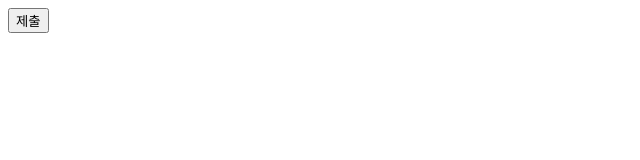
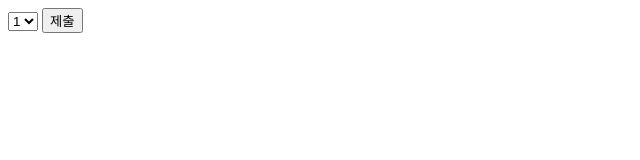
Before and after one commit to ClarusIubar/async, a plain HTML site: page index.html in a window 1280 px wide. Shown: the whole page, without its empty margins (0-640 px from the left). Drawn offline with Linux system fonts and the light colour scheme.

Commit message:
select option 추가

```diff
--- a/index.html
+++ b/index.html
@@ -6,7 +6,13 @@
     <title>비동기 테스트</title>
   </head>
   <body>
-    <form onsubmit="ajaxTest(event);">
+    <form onsubmit="ajaxTest(event)">
+      <select>
+        <option value="1">1</option>
+        <option value="2">2</option>
+        <option value="3">3</option>
+        <option value="4">4</option>
+      </select>
       <button type="submit">제출</button>
     </form>
     <script src="main.js"></script>
```
